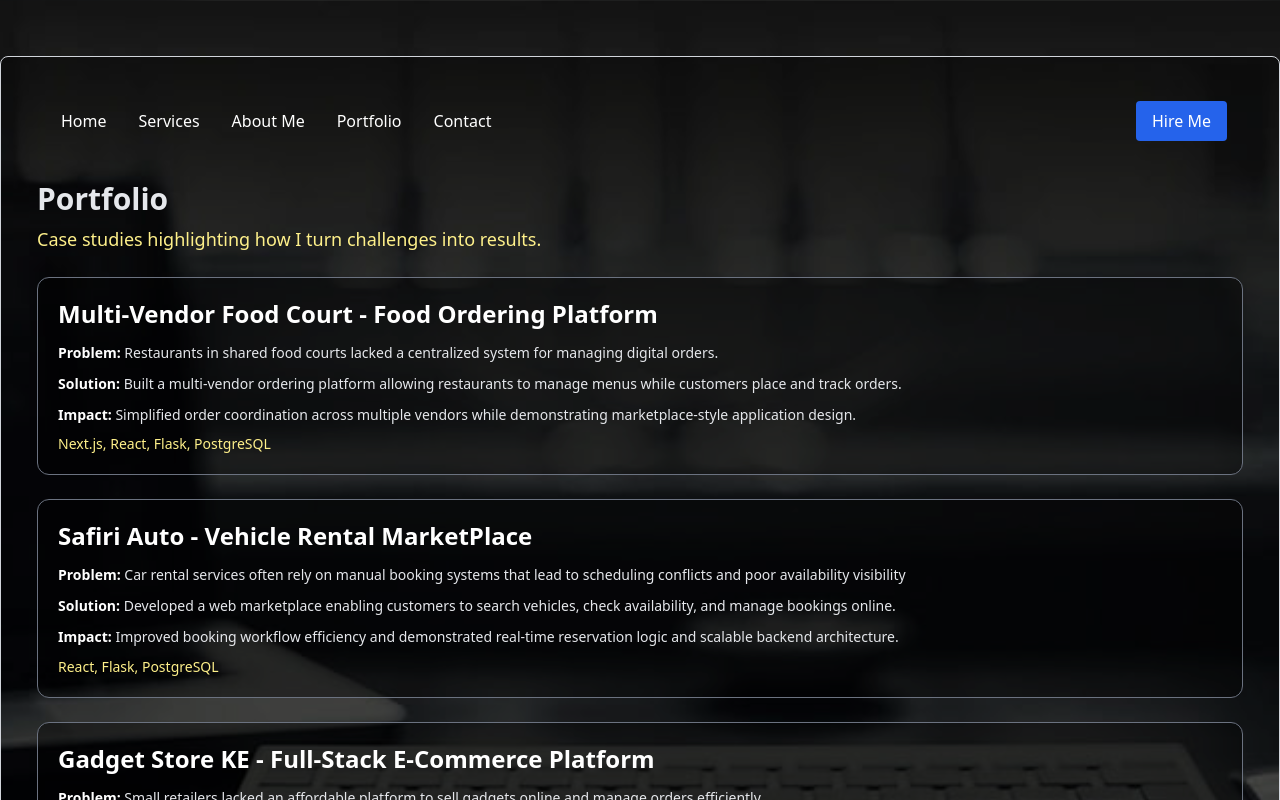
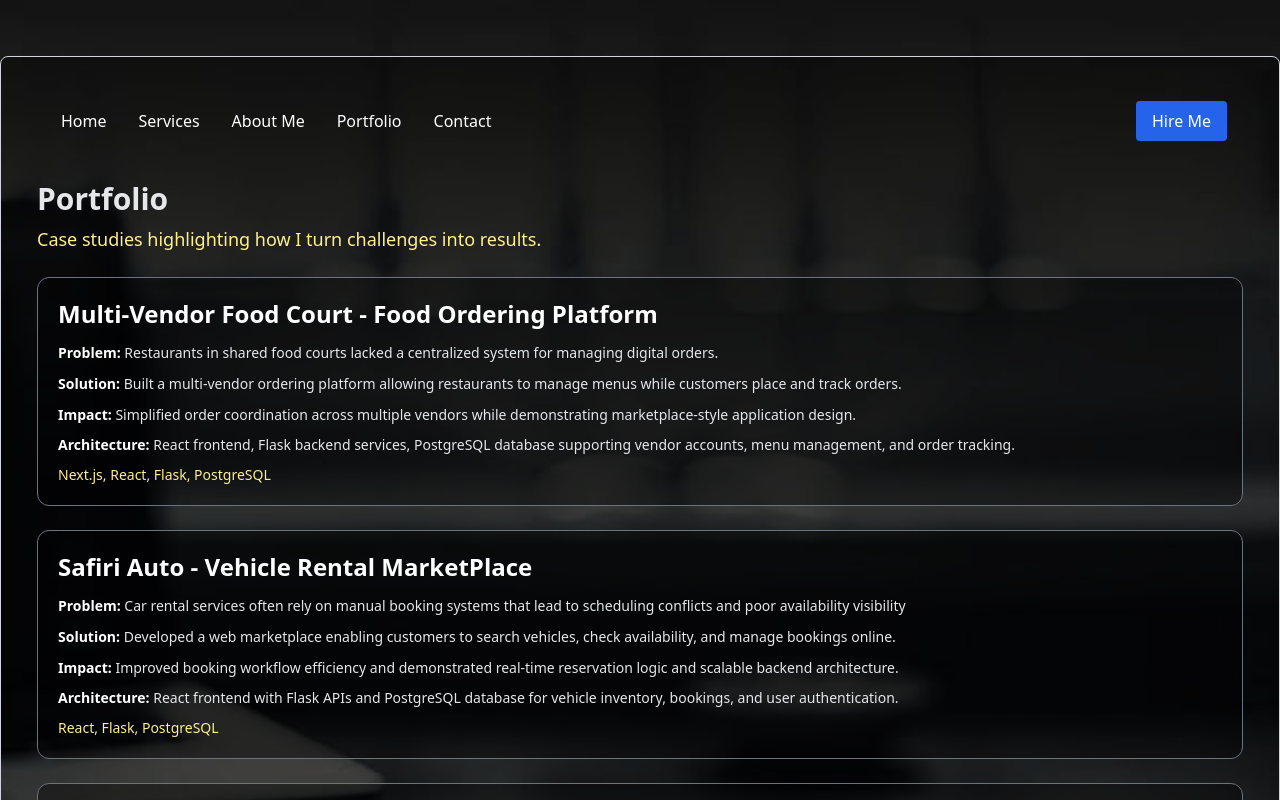
Before and after one commit to billotiende-droid/Portfolio, a Next.js app: page /portfolio in a window 1280 px wide. Shown: the top 800 px of the page. Built offline with nearby package versions, Linux system fonts and the light colour scheme.

Commit message:
added architecture  and shared props to profile

```diff
--- a/src/app/portfolio/page.tsx
+++ b/src/app/portfolio/page.tsx
@@ -24,6 +24,9 @@ export default function PortfolioPage() {
             <p className="mt-2 text-sm leading-relaxed">
               <span className="font-semibold text-white">Impact:</span> {project.impact}
             </p>
+            <p className="mt-2 text-sm leading-relaxed">
+              <span className="font-semibold text-white">Architecture:</span> {project.architecture}
+            </p>
             <p className="mt-2 text-sm text-yellow-200">{project.stack}</p>
           </article>
         ))}
```
